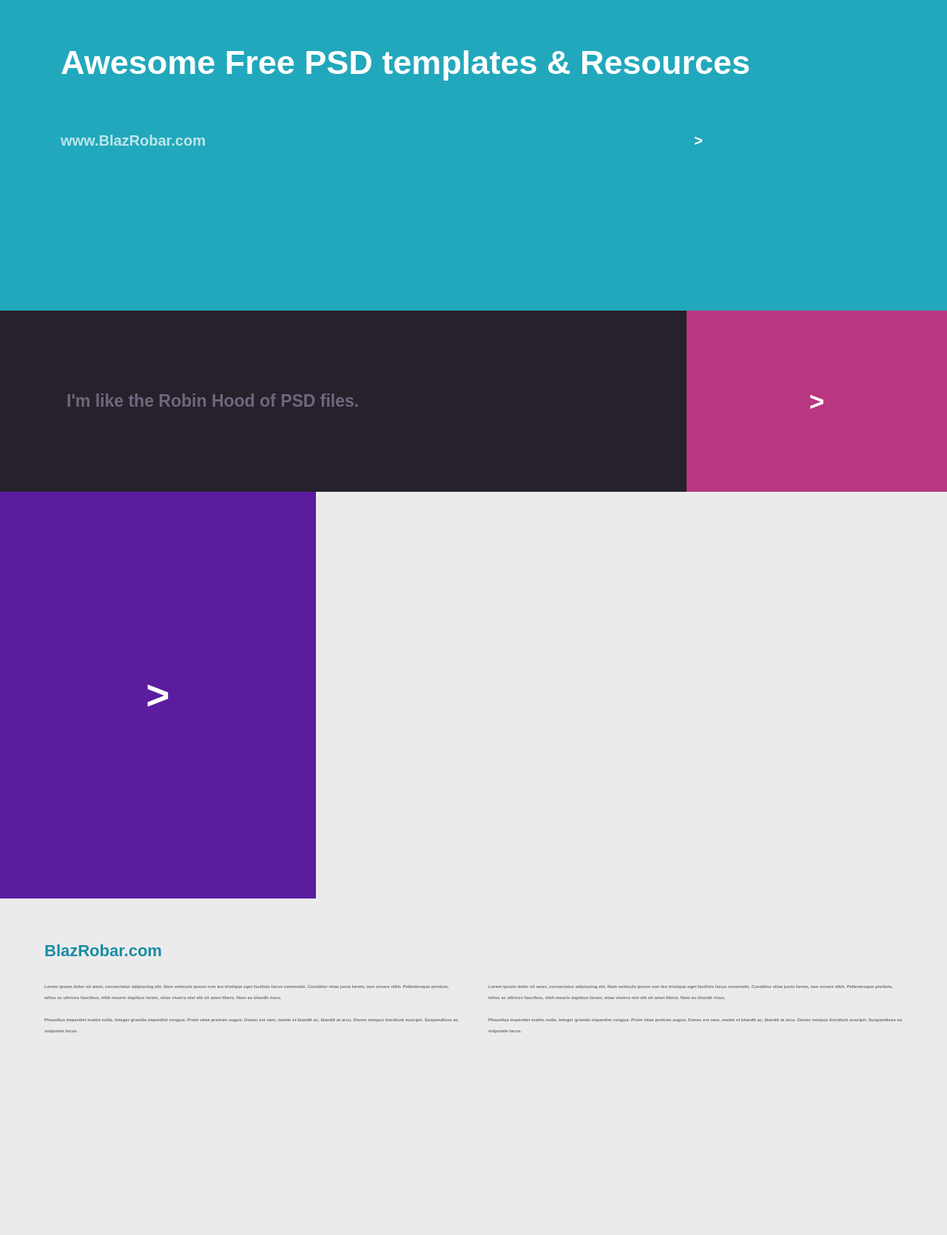
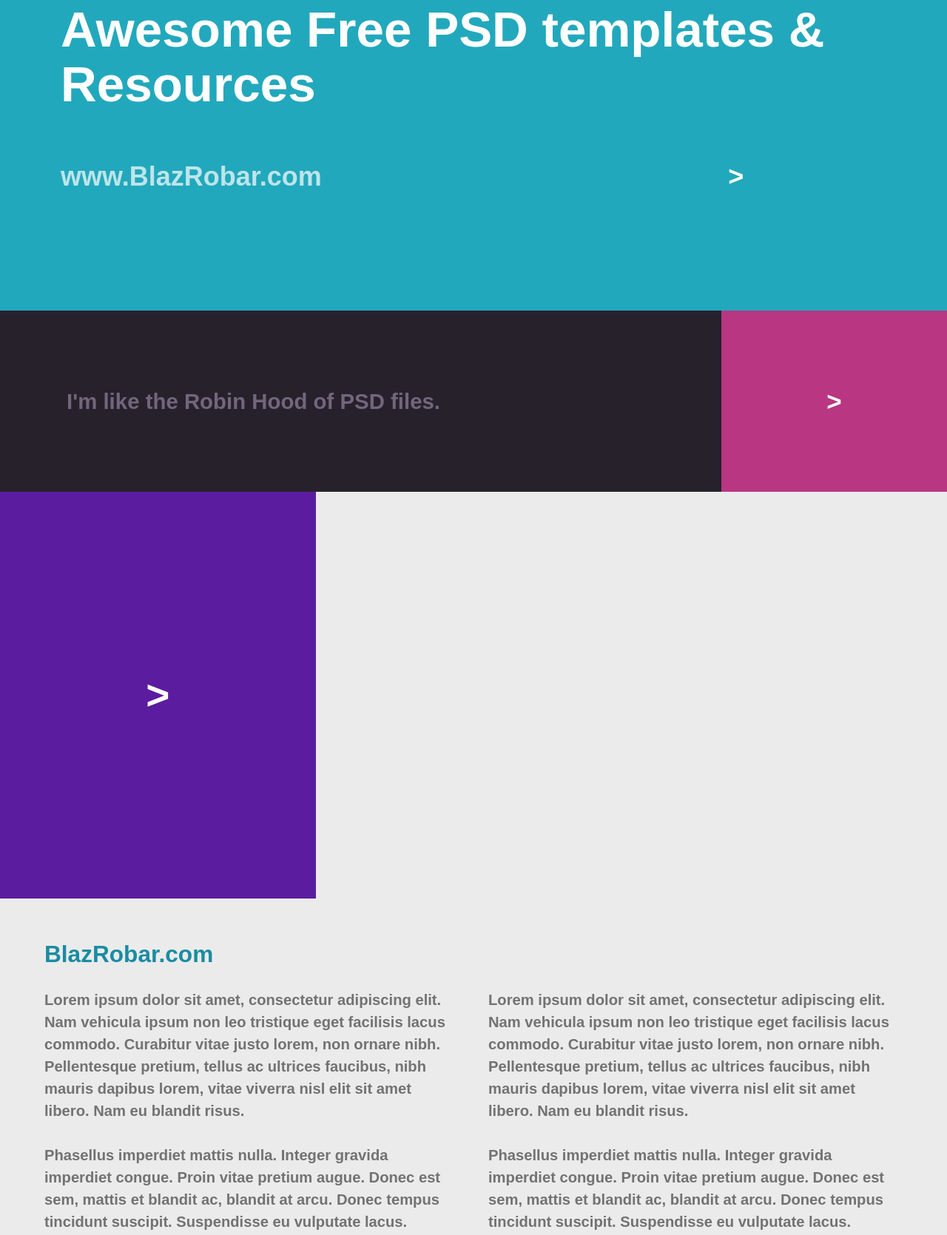
Before and after one commit to michellejames/week7---flexbox, a website: page index.html in a window 1280 px wide. Shown: the part 260-1930 px from the top of the page at 74% size. Before the commit the page ends 1722 px from the top, so only its background shows below. Drawn offline with nearby package versions, Linux system fonts and the light colour scheme.

Commit message:
Font-size fix

```diff
--- a/assets/css/main.css
+++ b/assets/css/main.css
@@ -157,7 +157,7 @@
 }
 
 .hero h1 {
-  font-size: 1em;
+  font-size: 1.5em;
   line-height: 1.1;
   padding-bottom: 20px;
 }
@@ -168,13 +168,13 @@
 }
 
 .hero-subtitel p {
-  font-size: 0.4375em;
+  font-size: 0.9375em;
   opacity: .7;
   flex-grow: 2;
 }
 
 .hero-subtitel span {
-  font-size: 0.625em;
+  font-size: 0.925em;
   flex-grow: 1;
 }
 
@@ -190,7 +190,7 @@
   align-items: center;
   background-color: #27212C;
   color: #72667D;
-  font-size: 0.4375em;
+  font-size: 0.7375em;
   padding-left: 25px;
   flex-grow: 2;
 }
@@ -251,13 +251,13 @@
 
 .blaz-robar h2 {
   color: #198CA3;
-  font-size: 0.875em;
+  font-size: 1.575em;
   padding-bottom: 25px;
 }
 
 .paragraphs {
-  font-size: 0.625em;
-  line-height: 15px;
+  font-size: 1em;
+  line-height: 30px;
 }
 
 .blaz-robar-paragraph-hidden {
@@ -292,16 +292,16 @@
   }
 
   .hero h1 {
-    font-size: 1.875em;
+    font-size: 2.575em;
     padding-bottom: 20px;
   }
 
   .hero-subtitel p {
-    font-size: 0.8125em;
+    font-size: 1.4125em;
   }
 
   .hero-subtitel span {
-    font-size: 1em;
+    font-size: 1.4125em;
   }
 
   .robin-hood {
@@ -309,7 +309,7 @@
   }
 
   .robin-hood-paragraph {
-    font-size: 0.875em;
+    font-size: 1.1em;
     padding-left: 50px;
   }
 
@@ -335,7 +335,7 @@
 
   .blaz-robar h2 {
     font-size: 1.375em;
-    padding-bottom: 55px;
+    padding-bottom: 35px;
   }
 
   .paragraphs {
@@ -376,16 +376,16 @@
   }
 
   .hero h1 {
-    font-size: 2.8125em;
+    font-size: 3.2125em;
     padding-bottom: 60px;
   }
 
   .hero-subtitel p {
-    font-size: 1.25em;
+    font-size: 1.85em;
   }
 
   .hero-subtitel span {
-    font-size: 1.6875em;
+    font-size: 2.1875em;
   }
 
   .robin-hood {
@@ -393,7 +393,7 @@
   }
 
   .robin-hood-paragraph {
-    font-size: 1.375em;
+    font-size: 2.275em;
     padding-left: 80px;
   }
 
@@ -430,15 +430,15 @@
   }
 
   .blaz-robar h2 {
-    font-size: 1.375em;
+    font-size: 1.675em;
     padding-bottom: 30px;
   }
 
   .paragraphs {
     display: flex;
     flex-direction: row;
-    font-size: 0.0625em;
-    line-height: 15px;
+    font-size: 1.0625em;
+    line-height: 205x;
   }
 
   .blaz-robar-paragraph-hidden {
@@ -455,15 +455,16 @@
   }
 
   .hero h1 {
+    font-size: 4.2125em;
     padding-bottom: 70px;
   }
 
   .hero-subtitel p {
-    font-size: 1.25em;
+    font-size: 2.25em;
   }
 
   .hero-subtitel span {
-    font-size: 1.25em;
+    font-size: 2.25em;
   }
 
   .robin-hood {
@@ -471,7 +472,7 @@
   }
 
   .robin-hood-paragraph {
-    font-size: 1.4375em;
+    font-size: 1.8375em;
     padding-left: 90px;
   }
 
@@ -508,15 +509,15 @@
   }
 
   .blaz-robar h2 {
-    font-size: 1.375em;
+    font-size: 1.975em;
     padding-bottom: 30px;
   }
 
   .paragraphs {
     display: flex;
     flex-direction: row;
-    font-size: 0.0625em;
-    line-height: 15px;
+    font-size: 1.2625em;
+    line-height: 30px;
   }
 
   .blaz-robar-paragraph-hidden {
```
